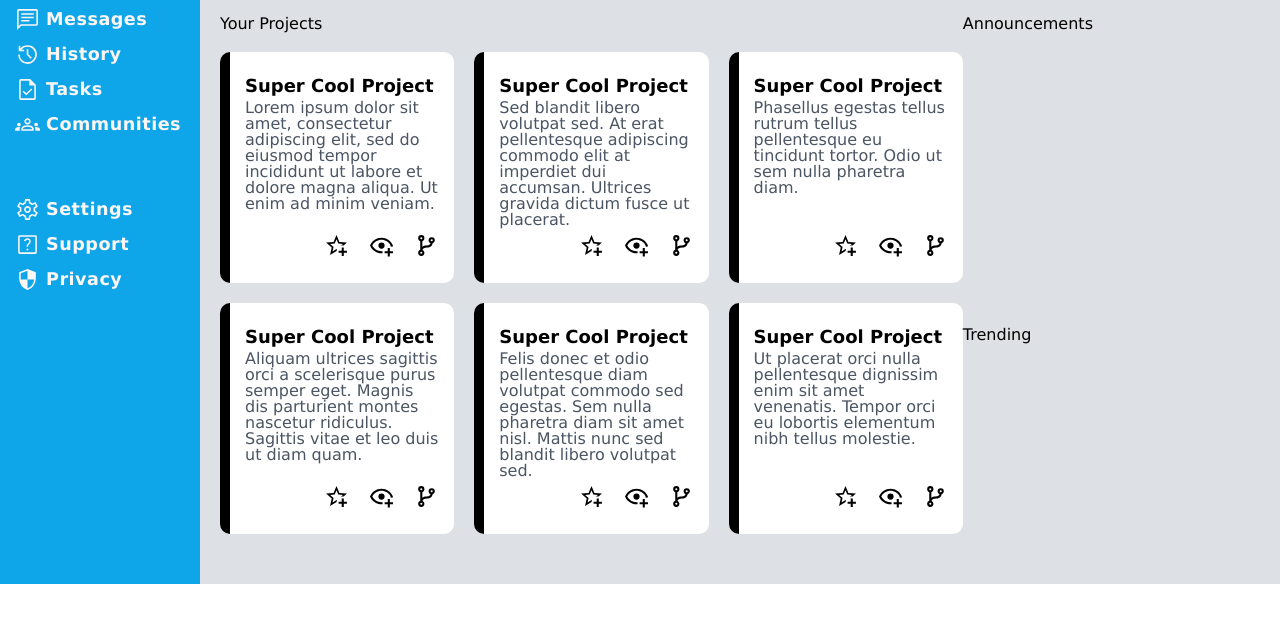
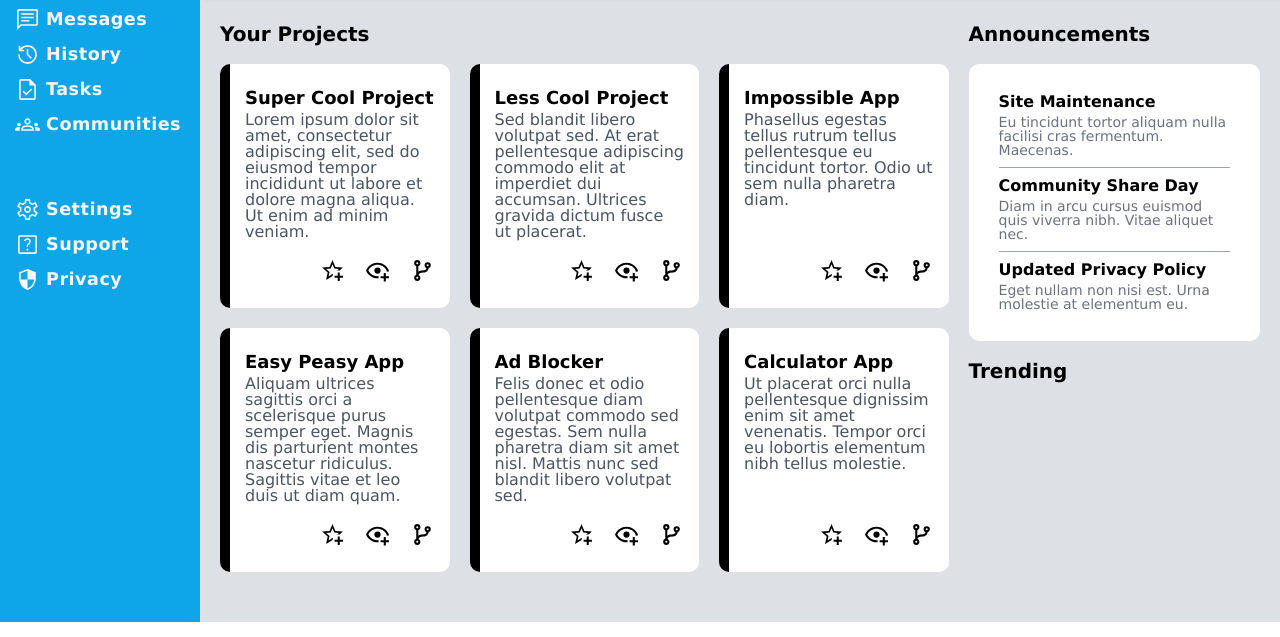
Before and after one commit to Arsalan56/admin-dashboard, a plain HTML site: page index.html in a window 1280 px wide. Shown: the part 163-800 px from the top of the page. Drawn offline with Linux system fonts and the light colour scheme.

Commit message:
Style announcements part
The announcements is given a white background so it stands out from
the background. It is also given rounded corners, and some lorem text.
A line is shown in between each post in announcements in order to make
it easier for the user to be able to easily spot each separate post.
The text is given a grey color, and the title is bold.

```diff
--- a/index.html
+++ b/index.html
@@ -65,7 +65,7 @@
             <div>
                 <div class="color"></div>
                 <div class="container">
-                    <h5>Super Cool Project</h5>
+                    <h5>Less Cool Project</h5>
                     <p>Sed blandit libero volutpat sed. At erat pellentesque adipiscing commodo elit at imperdiet dui accumsan. Ultrices gravida dictum fusce ut placerat.</p>
                     <img src="svg-icons/star-icon.svg">
                     <img src="svg-icons/eye-icon.svg">
@@ -74,7 +74,7 @@
             </div><div>
                 <div class="color"></div>
                 <div class="container">
-                    <h5>Super Cool Project</h5>
+                    <h5>Impossible App</h5>
                     <p>Phasellus egestas tellus rutrum tellus pellentesque eu tincidunt tortor. Odio ut sem nulla pharetra diam.</p>
                     <img src="svg-icons/star-icon.svg">
                     <img src="svg-icons/eye-icon.svg">
@@ -83,7 +83,7 @@
             </div><div>
                 <div class="color"></div>
                 <div class="container">
-                    <h5>Super Cool Project</h5>
+                    <h5>Easy Peasy App</h5>
                     <p>Aliquam ultrices sagittis orci a scelerisque purus semper eget. Magnis dis parturient montes nascetur ridiculus. Sagittis vitae et leo duis ut diam quam.</p>
                     <img src="svg-icons/star-icon.svg">
                     <img src="svg-icons/eye-icon.svg">
@@ -92,7 +92,7 @@
             </div><div>
                 <div class="color"></div>
                 <div class="container">
-                    <h5>Super Cool Project</h5>
+                    <h5>Ad Blocker</h5>
                     <p>Felis donec et odio pellentesque diam volutpat commodo sed egestas. Sem nulla pharetra diam sit amet nisl. Mattis nunc sed blandit libero volutpat sed.</p>
                     <img src="svg-icons/star-icon.svg">
                     <img src="svg-icons/eye-icon.svg">
@@ -101,7 +101,7 @@
             </div><div>
                 <div class="color"></div>
                 <div class="container">
-                    <h5>Super Cool Project</h5>
+                    <h5>Calculator App</h5>
                     <p>Ut placerat orci nulla pellentesque dignissim enim sit amet venenatis. Tempor orci eu lobortis elementum nibh tellus molestie.</p>
                     <img src="svg-icons/star-icon.svg">
                     <img src="svg-icons/eye-icon.svg">
@@ -111,13 +111,26 @@
         </div>
         <div class="announcements">
             <p>Announcements</p>
-            <div></div>
-            <div></div>
-            <div></div>
+            <div>
+                <div>
+                    <h6><strong>Site Maintenance</strong></h6>
+                    <p>Eu tincidunt tortor aliquam nulla facilisi cras fermentum. Maecenas.</p>
+                </div>
+                <div class="line-style">
+                    <h6><strong>Community Share Day</strong></h6>
+                    <p>Diam in arcu cursus euismod quis viverra nibh. Vitae aliquet nec.</p>
+                </div>
+                <div>
+                    <h6><strong>Updated Privacy Policy</strong></h6>
+                    <p>Eget nullam non nisi est. Urna molestie at elementum eu.</p>
+                </div>
+            </div>
         </div>
         <div class="trending">
             <p>Trending</p>
-            <div></div>
+            <div>
+
+            </div>
             <div></div>
             <div></div>
             <div></div>
--- a/style.css
+++ b/style.css
@@ -64,6 +64,9 @@ h5 {
     font-size: 18px;
     font-weight: 600;
 }
+
+strong {font-weight: bold}
+
 /* Side-bar styling */
 
 .sidebar {
@@ -216,17 +219,23 @@ main {
     padding: 30px 20px 50px 20px;;
     display: grid;
     grid-template: 3fr 2fr / 5fr 2fr;
+    gap: 20px
 }
 
-.projects {
-    grid-row-end: span 2;
+main > div > p {
+    font-size: 20px;
+    font-weight: 600;
+    grid-column: 1 / -1;
 }
+
+/* Projects */
 
 .projects {
     display: grid;
     grid-template: min-content 1fr / repeat(auto-fit, minmax(200px, 1fr));
     gap: 20px;
     grid-auto-rows: 1fr;
+    grid-row-end: span 2;
 }
 
 .projects > div {
@@ -234,10 +243,6 @@ main {
     display: grid;
     border-radius: 10px;
     grid-template-columns: 10px 1fr;
-}
-
-main > div > p {
-    grid-column: 1 / -1;
 }
 
 .color {
@@ -261,4 +266,32 @@ background: black
 .container > img:first-of-type {
     grid-column: 2;
 }
-/* .container > * {border: 1px solid red} */
+
+/* Announcements*/
+
+.announcements {
+    display: grid;
+    grid-template-rows: min-content 1fr;
+}
+.announcements > p, .trending > p {
+    margin-bottom: 20px
+}
+
+.announcements > div {
+    background: white;
+    padding: 30px;
+    border-radius: 10px;
+    display: grid;
+    gap: 10px;
+}
+
+.announcements > div > div > p {
+    color: #6b7280;
+    font-size: 14px;
+    padding-top: 5px;
+}
+.line-style {
+    border-top: 1px solid #9ca3af;
+    border-bottom: 1px solid #9ca3af;
+    padding: 10px 0px;
+}
```
